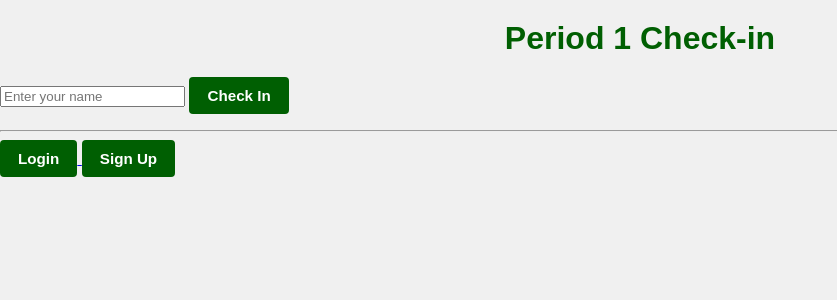
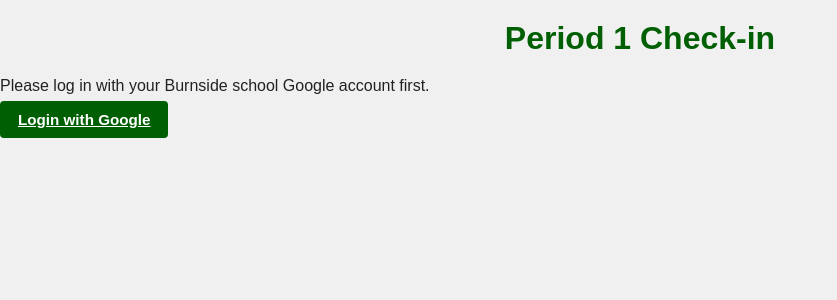
Before and after one commit to ALONEINNZ/attendance-app, a Flask app: page / in a window 1280 px wide. Shown: the top 300 px of the page, without its empty margins (0-837 px from the left). Run offline with Flask 3, Linux system fonts and the light colour scheme.

Commit message:
Refactor Home.html for improved structure and user experience; enhance login prompts and session handling

```diff
--- a/templates/Home.html
+++ b/templates/Home.html
@@ -1,28 +1,30 @@
 <!DOCTYPE html>
-<html>
+<html lang="en">
 <head>
+    <meta charset="UTF-8">
+    <meta name="viewport" content="width=device-width, initial-scale=1.0">
     <title>Student Check-in</title>
-    <link rel="stylesheet" href="/static/app.css">
-    <script src="/static/script.js"></script>
+    <link rel="stylesheet" href="{{ url_for('static', filename='app.css') }}">
+    <script src="{{ url_for('static', filename='script.js') }}" defer></script>
 </head>
 <body>
 
 <h1>Period 1 Check-in</h1>
 
-<input id="name" placeholder="Enter your name">
-<button onclick="checkIn()">Check In</button>
+{% if session.get('username') %}
+    <p>You're signed in as <strong>{{ session.get('username') }}</strong>.</p>
+
+    <button onclick="checkIn()">Check In</button>
+
+{% else %}
+    <p>Please log in with your Burnside school Google account first.</p>
+
+    <a href="{{ url_for('login') }}" class="btn">
+        Login with Google
+    </a>
+{% endif %}
 
 <p id="status"></p>
 
-<hr>
-
-<a href="{{ url_for('login') }}">
-    <button>Login</button>
-</a>
-
-<a href="{{ url_for('signup') }}">
-    <button>Sign Up</button>
-</a>
-
 </body>
 </html>
```
